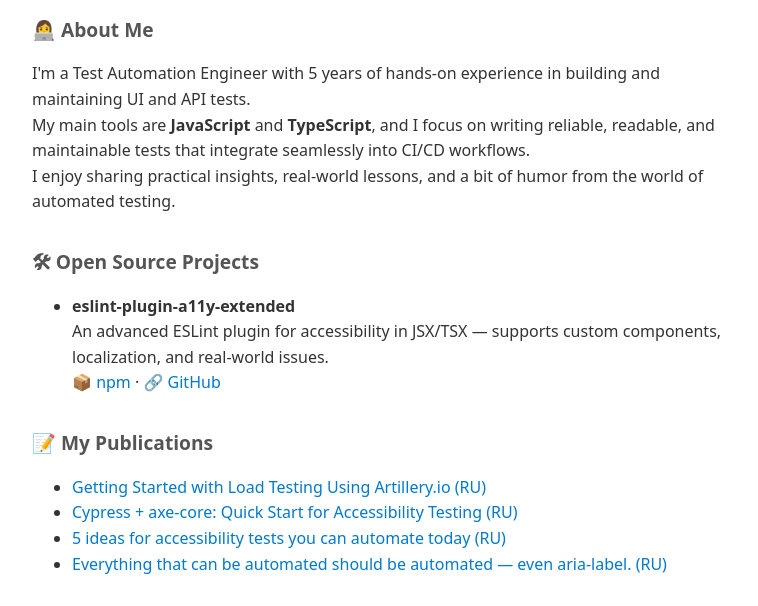
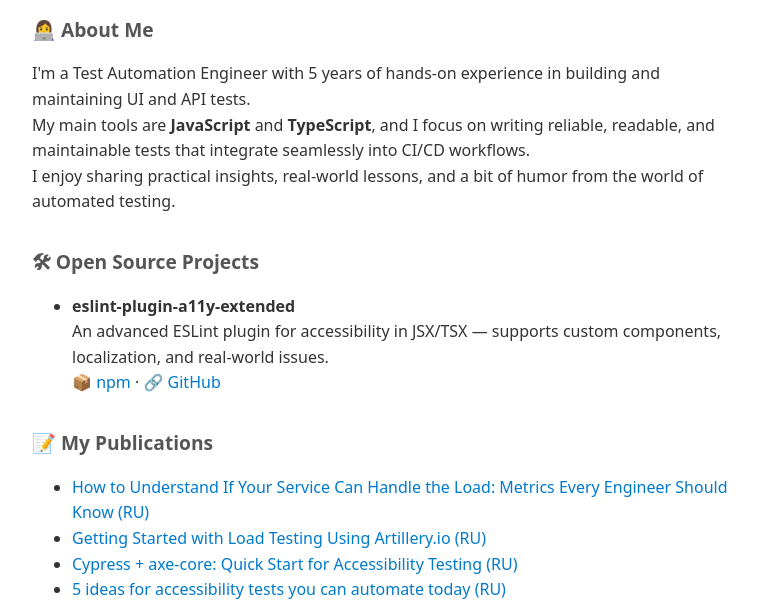
Before and after one commit to mariaparfenyuk/mariaparfenyuk.github.io, a plain HTML site: page index.html in a window 1280 px wide. Shown: the part 186-792 px from the top of the page, without its empty margins (258-1016 px from the left). Drawn offline with Linux system fonts and the light colour scheme.

Commit message:
add article

```diff
--- a/index.html
+++ b/index.html
@@ -69,6 +69,11 @@
       <h2 class="emoji">📝 My Publications</h2>
       <ul>
         <li>
+          <a href="https://habr.com/ru/articles/909002/" target="_blank">
+            How to Understand If Your Service Can Handle the Load: Metrics Every Engineer Should Know (RU)
+          </a>
+        </li>
+        <li>
           <a href="https://habr.com/ru/articles/559974/" target="_blank">
             Getting Started with Load Testing Using Artillery.io (RU)
           </a>
```
